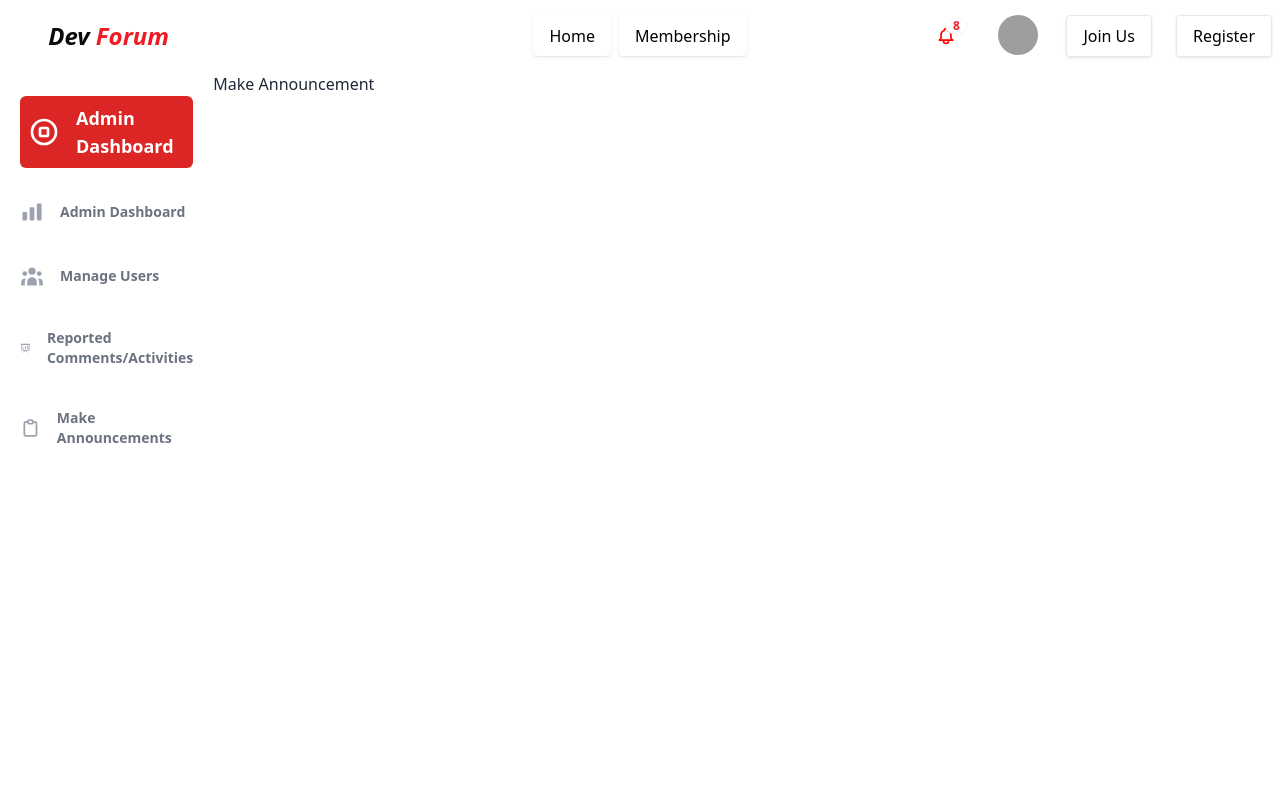
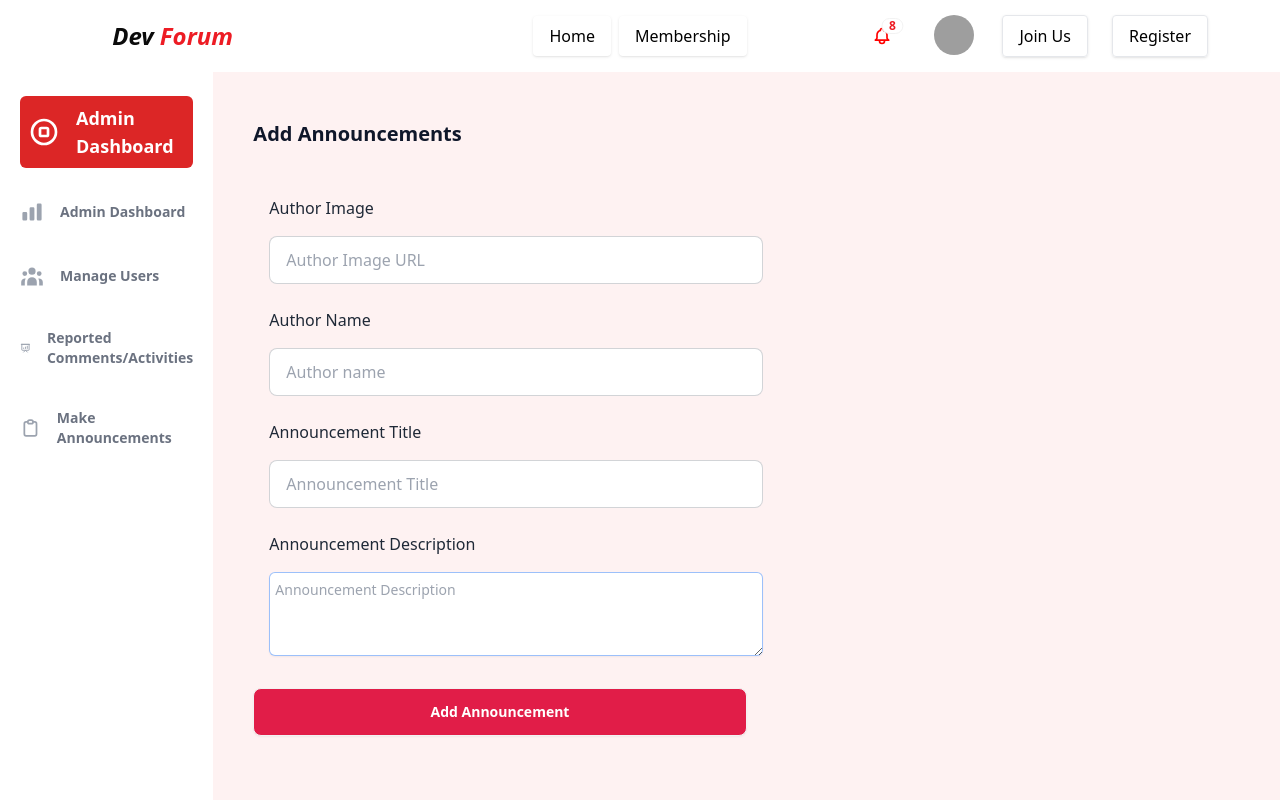
Before and after one commit to DipuHaider/m12a-forum-client, a React (Vite) app: page /admindashboard/makeannouncements in a window 1280 px wide. Shown: the top 800 px of the page. Built offline with nearby package versions, Linux system fonts and the light colour scheme; no server answers; grey boxes are pictures that could not be loaded; some icons are missing.

Commit message:
Announcement Crud & minor layout Fix

```diff
--- a/src/pages/admindashboard/MakeAnnouncement.jsx
+++ b/src/pages/admindashboard/MakeAnnouncement.jsx
@@ -1,8 +1,96 @@
+import Swal from 'sweetalert2'
+
 const MakeAnnouncement = () => {
+
+    const handleAddAnnouncement = event => {
+        event.preventDefault();
+
+        const form = event.target;
+
+        const author_image = form.author_image.value;
+        const author_name = form.author_name.value;
+        const announcement_title = form.announcement_title.value;
+        const announcement_desc = form.announcement_desc.value;
+        const announcement_time = new Date();
+
+        const newAnnouncement = { author_image, author_name, announcement_title, announcement_desc, announcement_time }
+
+        console.log(newAnnouncement);
+
+        // send data to the server
+        fetch('https://m12a-forum-server.vercel.app/announcement', {
+            method: 'POST',
+            headers: {
+                'content-type': 'application/json'
+            },
+            body: JSON.stringify(newAnnouncement)
+        })
+            .then(res => res.json())
+            .then(data => {
+                console.log(data);
+                if(data.insertedId){
+                    Swal.fire({
+                        title: 'Success!',
+                        text: 'Announcement Added Successfully',
+                        icon: 'success',
+                        confirmButtonText: 'Cool'
+                      })
+                      form.reset();
+                }
+            })
+    }
+
     return (
-        <div>
-            <h1>Make Announcement</h1>
-        </div>
+        <>
+            <div className="bg-red-50 flex-grow py-12 px-10">
+                <h2 className="text-xl font-bold text-slate-900">Add Announcements</h2>
+                <div>
+                    <form onSubmit={handleAddAnnouncement} className="mt-8">
+                        {/* form row */}
+                        <div className="md:flex mb-2">
+                            <div className="form-control md:w-1/2 ml-4">
+                                <span className='py-4'>Author Image</span>
+                                <label className="input-group">
+                                    <input type="text" name="author_image" placeholder="Author Image URL" className="input input-bordered w-full" required/>
+                                </label>
+                            </div>
+                        </div>
+                        {/* form row */}
+                        <div className="md:flex mb-2">
+                            <div className="form-control md:w-1/2 ml-4">
+                                <span className='py-4'>Author Name</span>
+                                <label className="input-group">
+                                    <input type="text" name="author_name" placeholder="Author name" className="input input-bordered w-full" required/>
+                                </label>
+                            </div>
+                        </div>
+                        {/* form row */}
+                        <div className="md:flex mb-2">
+                            <div className="form-control md:w-1/2 ml-4">
+                                <span className='py-4'>Announcement Title</span>
+                                <label className="input-group">
+                                    <input type="text" name="announcement_title" placeholder="Announcement Title" className="input input-bordered w-full" required/>
+                                </label>
+                            </div>
+                        </div>
+                        {/* form row */}
+                        <div className="md:flex mb-2">
+                            <div className="form-control md:w-1/2 ml-4">
+                                <span className='py-4'>Announcement Description</span>
+                                <label className="input-group">
+                                <textarea name="announcement_desc" rows="3" className="block w-full rounded-md border-0 p-1.5 text-gray-900 shadow-sm ring-1 ring-inset ring-base placeholder:text-gray-400  sm:text-sm sm:leading-6" placeholder="Announcement Description" required></textarea>
+                                </label>
+                            </div>
+                        </div>
+
+                        <div className="md:flex md:w-1/2 my-8">
+                            <input type="submit" value="Add Announcement" className="btn btn-block bg-rose-600 text-white hover:bg-white hover:text-rose-600 hover:border-rose-600" />
+                        </div>
+                    </form>
+                </div>
+            </div>
+
+        </>
     );
 };
 
--- a/src/pages/home/AnnouncementCard.jsx
+++ b/src/pages/home/AnnouncementCard.jsx
@@ -1,10 +1,19 @@
-const AnnouncementCard = () => {
+const AnnouncementCard = ({ announcement, announcements, setAnnouncements }) => {
+
+    const { _id, author_image, author_name, announcement_title, announcement_desc, announcement_time } = announcement;
+
     return (
-        <article className="container bg-white shadow-2xl rounded-2xl p-5">
-            <h1 className="font-bold text-yellow-500">Mon blog en ligne</h1>
-            <p className="font-light text-gray-500 hover:text-slate-900">Aujoud'hui dans mon blog nous allons parler de fruits et légumes.....</p>
-            <h6 className="text-sm text-gray-300 mb-5">Publiée le 08/10/2022</h6>
-            <a href="#" className="rounded-lg py-2 px-4 text-center text-white bg-yellow-400 hover:bg-yellow-500">En savoir plus</a>
+        <article className="container flex flex-col bg-white shadow-lg rounded-2xl p-5">
+            <div class="flex-1">
+                <div className="flex items-center py-3 space-x-2">
+                    <img src={author_image} alt={author_image} className="h-8 w-8 rounded-full" />
+                    <h6>{author_name}</h6>
+                </div>
+                <h1 className="font-bold text-rose-500 py-1">{announcement_title}</h1>
+                <p className="font-light text-gray-500 hover:text-slate-900 py-2">{announcement_desc}</p>
+            </div>
+            {/* <h6 className="text-sm text-gray-300 mb-5">{announcement_time}</h6> */}
+            <h3 className="rounded-lg py-2 font-light text-xs text-rose-400 space-y-2 ">Announced: {announcement_time}</h3>
         </article>
     );
 };
--- a/src/pages/home/Faq.jsx
+++ b/src/pages/home/Faq.jsx
@@ -1,6 +1,6 @@
 const Faq = () => {
     return (
-        <div className="max-w-7xl mx-auto my-10 space-y-5">
+        <div className="max-w-6xl mx-auto my-10 space-y-5">
             <div className="flex flex-col items-center text-center">
                 <h2 className="text-4xl text-theme-light font-extralight mb-6">Faq</h2>
             </div>
--- a/src/pages/home/Feature.jsx
+++ b/src/pages/home/Feature.jsx
@@ -1,7 +1,7 @@
 const Feature = () => {
     return (
         <div className="py-10 bg-blue-50">
-            <div className="max-w-7xl mx-auto p-10 text-theme-primary">
+            <div className="max-w-6xl mx-auto p-10 text-theme-primary">
                 <div className="lg:flex items-center justify-between">
                     <div className="lg:w-1/2 w-full">
                         <h1 role="heading" className="md:text-5xl text-3xl font-bold leading-10 mt-3 text-theme-light">Feature</h1>
--- a/src/pages/home/Post.jsx
+++ b/src/pages/home/Post.jsx
@@ -1,6 +1,6 @@
 const Post = () => {
     return (
-        <div className="max-w-7xl mx-auto my-20" data-aos="fade-up"data-aos-offset="200"
+        <div className="max-w-6xl mx-auto my-20" data-aos="fade-up"data-aos-offset="200"
         data-aos-delay="50"
         data-aos-duration="1000"
         data-aos-easing="ease-in-out">
--- a/src/pages/home/SinglePost.jsx
+++ b/src/pages/home/SinglePost.jsx
@@ -9,7 +9,7 @@ const SinglePost = () => {
 
     return (
 
-        <div className="max-w-7xl mx-auto my-4 min-h-[500px]">
+        <div className="max-w-6xl mx-auto my-4 min-h-[500px]">
             <div className="card card-side bg-base-100">
                     <div className='flex flex-1 items-center justify-center'>
                         <div className="rounded-xl border p-5 shadow-md w-11/12 bg-white">
--- a/src/pages/shared/footer/Footer.jsx
+++ b/src/pages/shared/footer/Footer.jsx
@@ -3,7 +3,7 @@ import { FaAtom } from "react-icons/fa6";
 const Footer = () => {
     return (
         <div className="bg-slate-800">
-            <footer className="footer max-w-7xl mx-auto p-20 text-black ">
+            <footer className="footer max-w-6xl mx-auto p-20 text-black ">
                 <aside className="flex">
                 <a href="/"><div className="flex"><FaAtom className="text-4xl text-theme-primary"></FaAtom>&nbsp;<span className="py-2 text-white text-xs md:text-2xl font-extrabold italic">Dev&nbsp;</span><span className="py-2 text-theme-primary text-xs md:text-2xl font-extrabold italic">Forum</span>
                         </div></a>
--- a/src/pages/shared/navbar/NavBar.jsx
+++ b/src/pages/shared/navbar/NavBar.jsx
@@ -24,7 +24,7 @@ const NavBar = () => {
 
 
     return (
-        <div className="max-w-7xl mx-auto navbar sticky inset-x-0 top-0 z-50 text-black">
+        <div className="max-w-6xl mx-auto navbar sticky inset-x-0 top-0 z-50 text-black">
             <div className="navbar-start">
                 <div className="dropdown">
                     <label tabIndex={0} className="btn btn-ghost lg:hidden">
```
Also changed, not shown: src/pages/home/Home.jsx (+25 -12 lines).
